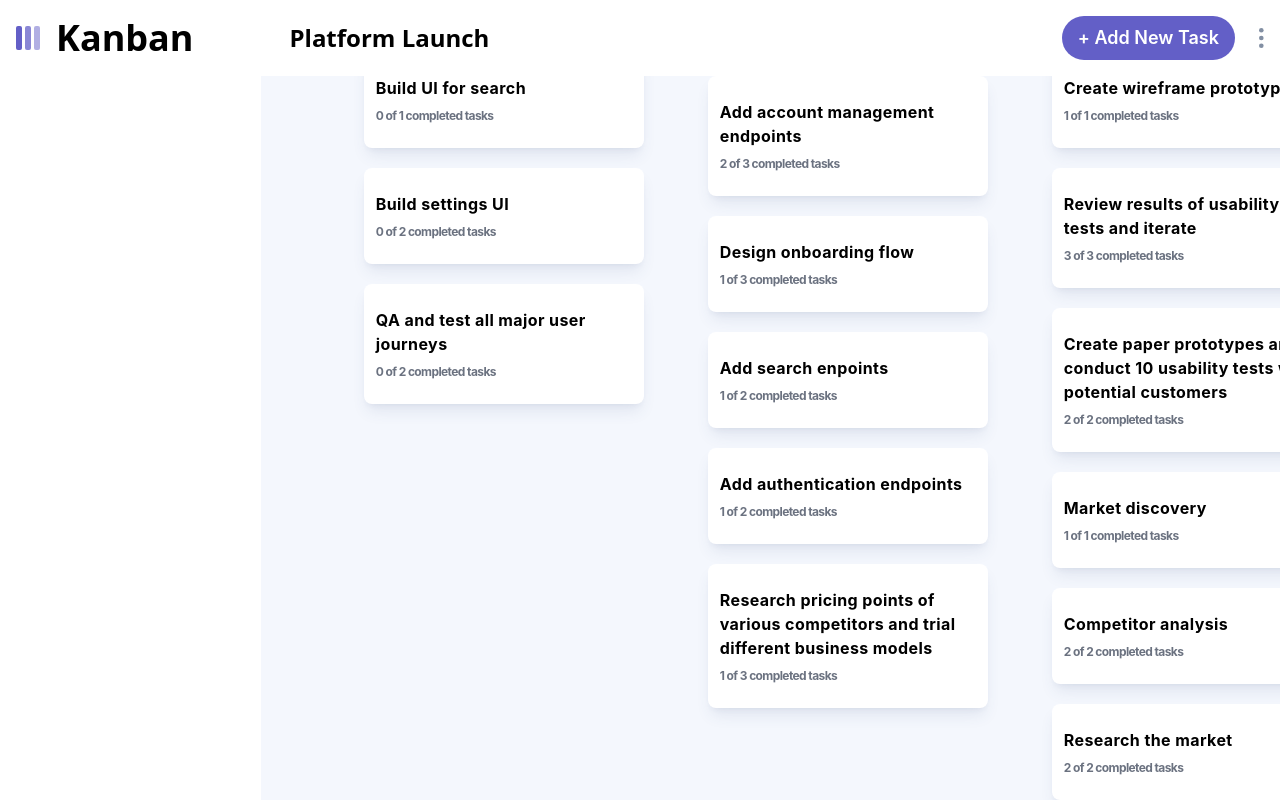
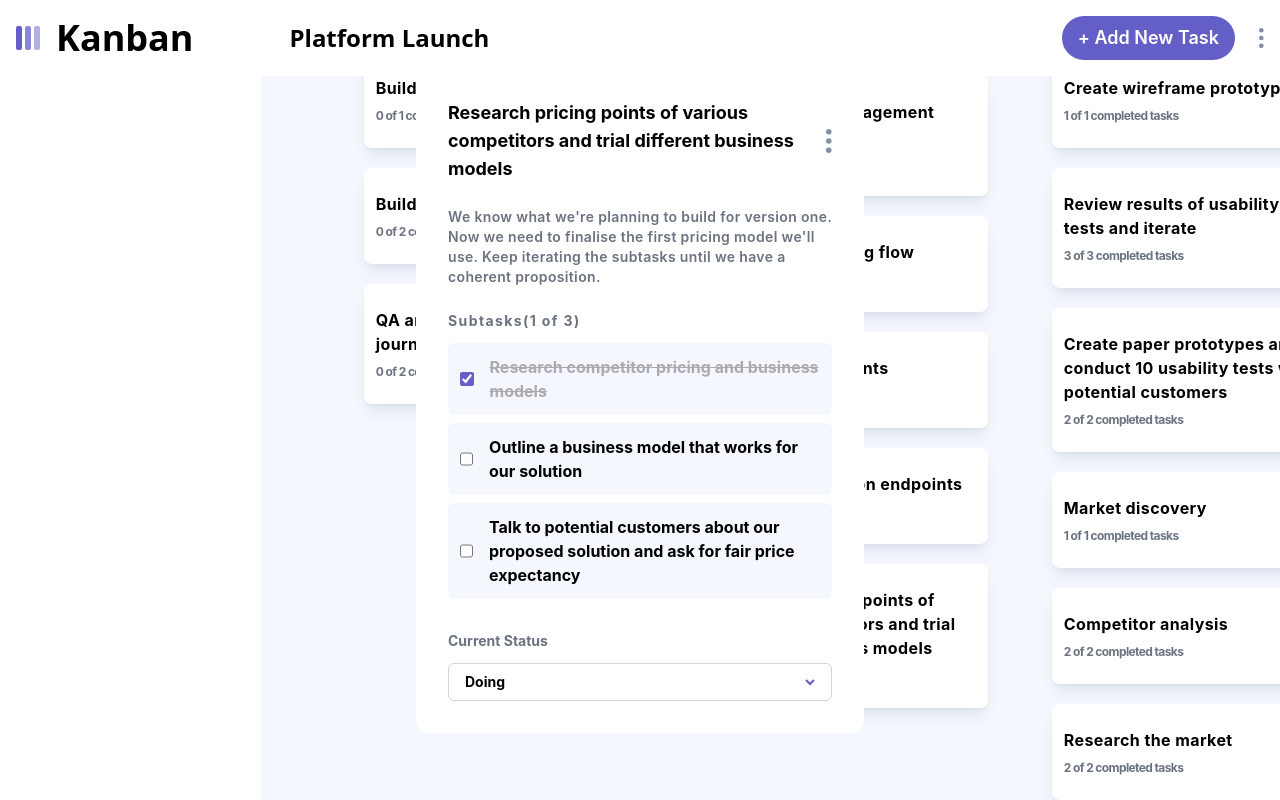
Before and after one commit to DeepEnd007/kanban_task_management, a React (Vite) app: page / in a window 1280 px wide. Both pictures are taken after a click on the element 847 px from the left and 636 px from the top of the page. Built offline with nearby package versions, Linux system fonts and the light colour scheme.

Commit message:
complete Subtask.jsx, start to work on TaskModal.jsx

```diff
--- /dev/null
+++ b/src/components/Subtask.jsx
@@ -0,0 +1,36 @@
+import React from "react";
+import { useDispatch, useSelector } from "react-redux";
+import boardsSlice from "../redux/boardsSlice";
+
+function Subtask({ index, taskIndex, colIndex, key }) {
+  const dispatch = useDispatch();
+  const boards = useSelector((state) => state.boards);
+  const board = boards.find((board) => board.isActive);
+  const columns = board.columns;
+  const col = columns.find((column, i) => colIndex === i);
+  const task = col.tasks.find((col, i) => taskIndex === i);
+  const subtask = task.subtasks.find((subtask, i) => i === index);
+  const checked = subtask.isCompleted;
+  const onChange = () => {
+    dispatch(
+      boardsSlice.actions.setSubtaskCompleted({ index, taskIndex, colIndex })
+    );
+  };
+
+  return (
+    <div
+      className="w-full flex hover:bg-[#635fc740] dark:hover:bg-[#635fc740]
+  rounded-md relative items-center justify-start dark:bg-[#20212c] p-3 gap-4 bg-[#f4f7fd]"
+    >
+      <input
+        type="checkbox"
+        className="w-4 h-4 accent-[#635fc7] cursor-pointer"
+        checked={checked}
+        onChange={onChange}
+      />
+      <p className={checked && "line-through opacity-30"}>{subtask.title}</p>
+    </div>
+  );
+}
+
+export default Subtask;
--- a/src/components/Task.jsx
+++ b/src/components/Task.jsx
@@ -1,5 +1,6 @@
 import React, { useState } from "react";
 import { useDispatch, useSelector } from "react-redux";
+import TaskModal from "../modals/TaskModal";
 
 function Task({ taskIndex, colIndex }) {
   const boards = useSelector((state) => state.boards);
@@ -19,12 +20,24 @@ function Task({ taskIndex, colIndex }) {
 
   return (
     <div>
-      <div className="w-[280px] first:my-5 rounded-lg  bg-white  dark:bg-[#2b2c37] shadow-[#364e7e1a] py-6 px-3 shadow-lg hover:text-[#635fc7] dark:text-white dark:hover:text-[#635fc7] cursor-pointer">
+      <div
+        onClick={() => {
+          setIsTaskModalOpen(true);
+        }}
+        className="w-[280px] first:my-5 rounded-lg  bg-white  dark:bg-[#2b2c37] shadow-[#364e7e1a] py-6 px-3 shadow-lg hover:text-[#635fc7] dark:text-white dark:hover:text-[#635fc7] cursor-pointer"
+      >
         <p className="font-bold tracking-wide">{task.title}</p>
         <p className="font-bold text-xs tracking-tighter mt-2 text-gray-500">
           {completed} of {subtasks.length} completed tasks
         </p>
       </div>
+      {isTaskModalOpen && (
+        <TaskModal
+          colIndex={colIndex}
+          taskIndex={taskIndex}
+          setIsTaskModalOpen={setIsTaskModalOpen}
+        />
+      )}
     </div>
   );
 }
--- /dev/null
+++ b/src/modals/TaskModal.jsx
@@ -0,0 +1,123 @@
+import React, { useState } from "react";
+import { useDispatch, useSelector } from "react-redux";
+import elipsis from "../assets/icon-vertical-ellipsis.svg";
+import ElipsisMenu from "../components/ElipsisMenu";
+import Subtask from "../components/Subtask";
+import boardsSlice from "../redux/boardsSlice";
+
+function TaskModal({ colIndex, taskIndex, setIsTaskModalOpen }) {
+  const dispatch = useDispatch();
+  const boards = useSelector((state) => state.boards);
+  const board = boards.find((board) => board.isActive);
+  const columns = board.columns;
+  const col = columns.find((column, i) => colIndex === i);
+  const task = col.tasks.find((col, i) => taskIndex === i);
+
+  const subtasks = task.subtasks;
+
+  let completed = 0;
+  subtasks.forEach((subtask) => {
+    if (subtask.isCompleted) {
+      completed++;
+    }
+  });
+
+  const [status, setStatus] = useState(task.status);
+  const [newColIndex, setNewColIndex] = useState(columns.indexOf(col));
+  const [elipsisMenuOpen, setElipsisMenuOpen] = useState(false);
+  const [isDeleteModalOpen, setIsDeleteModalOpen] = useState(false);
+
+  const setOpenEditModal = () => {
+    //write this function later
+  };
+  const setOpenDeleteModal = () => {
+    //write this function later
+  };
+
+  const onClose = (e) => {
+    if (e.target !== e.currentTarget) {
+      return;
+    }
+    dispatch(
+      boardsSlice.actions.setTaskStatus({
+        taskIndex,
+        colIndex,
+        newColIndex,
+        status,
+      })
+    );
+    setIsTaskModalOpen(false);
+  };
+  const onChange = () => {
+    setStatus(e.target.value);
+    setNewColIndex(e.target.selectedIndex);
+  };
+
+  return (
+    <div
+      onClick={onClose}
+      className=" fixed right-0 top-0 px-2 py-4 overflow-scroll scrollbar-hide  z-50 left-0 bottom-0 justify-center items-center flex dropdown "
+    >
+      {/* Modal Section */}
+      <div
+        className="scrollbar-hide overflow-y-scroll max-h-[95vh] my-auto bg-white dark:bg-[#2b2c37] text-black dark:text-white font-bold
+      shadow-[#364e7e1a] max-w-md mx-auto w-full px-8 py-8 rounded-xl"
+      >
+        <div className="relative flex justify-between w-full items-center">
+          <h1 className="text-lg">{task.title}</h1>
+          <img
+            src={elipsis}
+            onClick={() => {
+              setElipsisMenuOpen((state) => !state);
+            }}
+            className="cursor-pointer h-6"
+          />
+          {elipsisMenuOpen && (
+            <ElipsisMenu
+              setOpenEditModal={setOpenEditModal}
+              setOpenDeleteModal={setOpenDeleteModal}
+              type="Task"
+            />
+          )}
+        </div>
+        <p className="text-gray-500 font-semibold tracking-wide text-sm pt-6">
+          {task.description}
+        </p>
+        <p className="pt-6 text-gray-500 tracking-widest text-sm">
+          Subtasks({completed} of {subtasks.length})
+        </p>
+        {/* Subtasks Section */}
+        <div className="mt-3 space-y-2">
+          {subtasks.map((subtask, i) => {
+            return (
+              <Subtask
+                index={i}
+                taskIndex={taskIndex}
+                colIndex={colIndex}
+                key={i}
+              />
+            );
+          })}
+        </div>
+        {/* Current Status Section */}
+        <div className="mt-8 flex flex-col space-y-3">
+          <label className="text-sm dark:text-white text-gray-500">
+            Current Status
+          </label>
+          <select
+            className="select-status flex-grow px-4 py-2 rounded-md text-sm
+          bg-transparent focus:board-0 border border-gray-300 focus:outline-[#635fc7] outline-none"
+            value={status}
+            onChange={onChange}
+          >
+            {columns.map((column, index) => (
+              <option className="status-option">{column.name}</option>
+            ))}
+          </select>
+        </div>
+      </div>
+    </div>
+  );
+}
+
+export default TaskModal;
```
